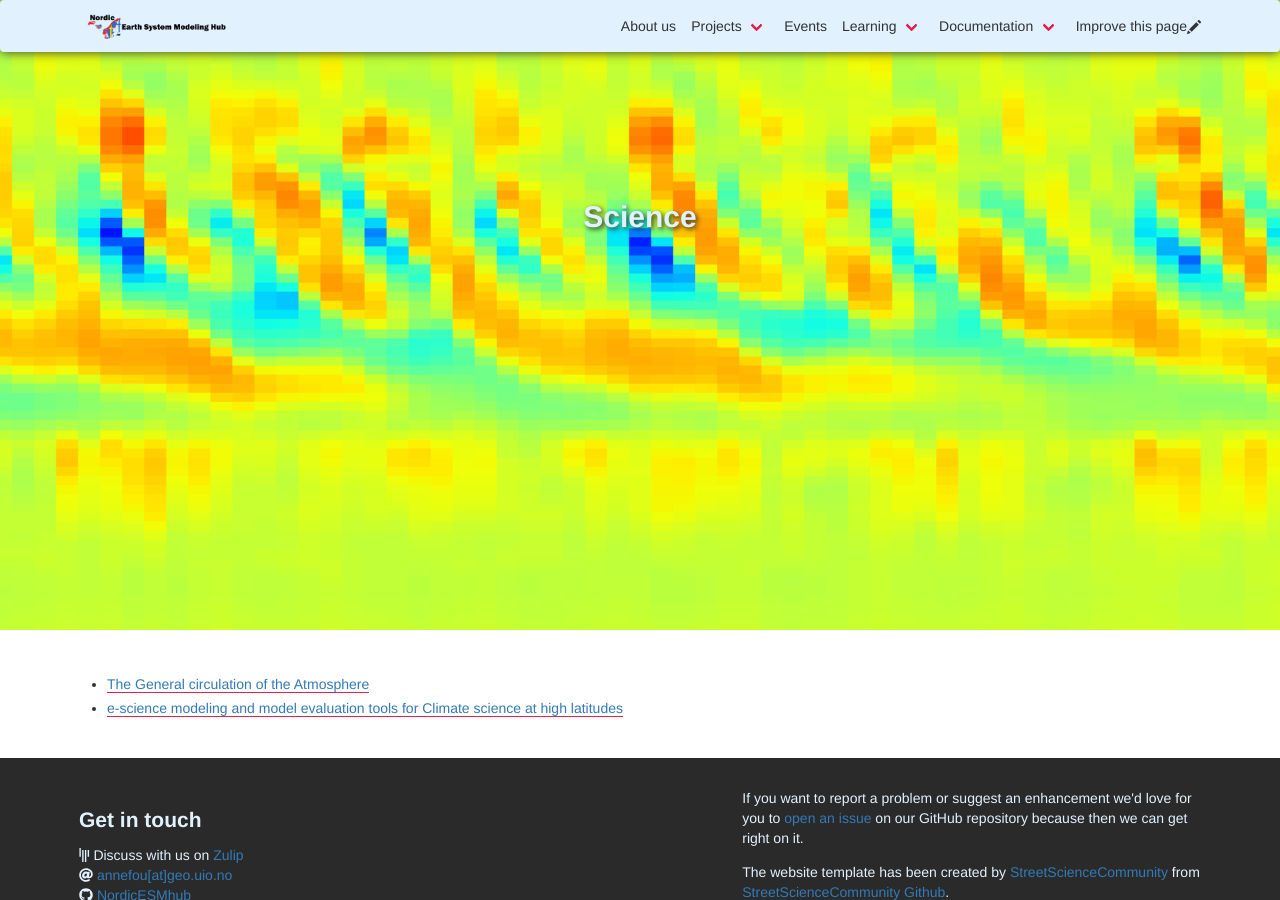
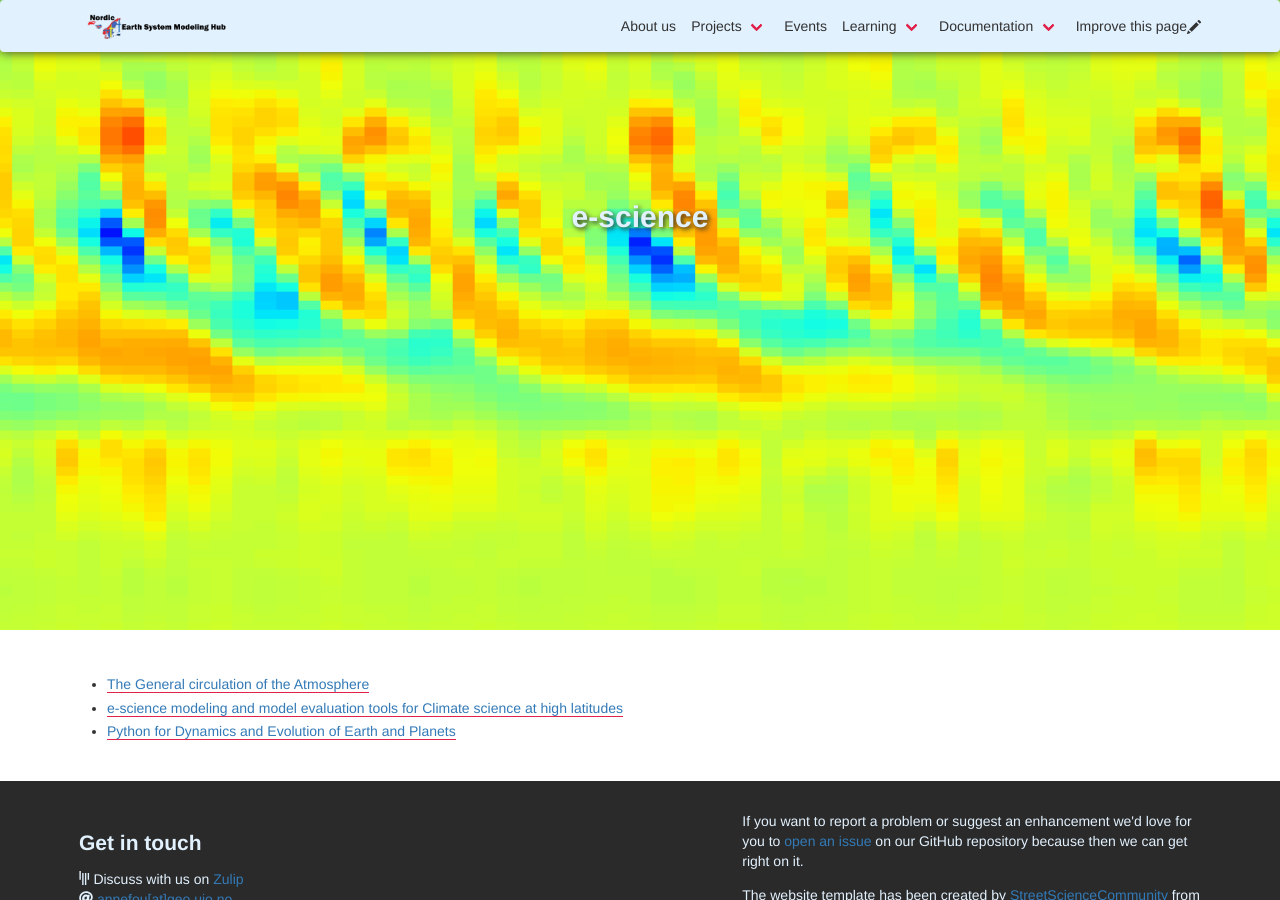
Before and after one commit to NordicESMhub/nordicesmhub.github.io, a Jekyll site: the page built from _tutorials/science.md, in a window 1280 px wide and 900 px high. Built offline with Jekyll 4.4.1, drawn with Linux system fonts in a browser that asks for light colours; nearby versions of some CDN libraries.

Commit message:
added new tutorial for DEEP

```diff
--- a/_tutorials/science.md
+++ b/_tutorials/science.md
@@ -1,8 +1,9 @@
 ---
 layout: default
-title: Science
+title: e-science
 image: /images/tutorials/science.png
 ---
 
 - [The General circulation of the Atmosphere](https://nordicesmhub.github.io/GEO4962/)
 - [e-science modeling and model evaluation tools for Climate science at high latitudes](https://nordicesmhub.github.io/NEGI-Andoya-2018)
+- [Python for Dynamics and Evolution of Earth and Planets](https://nordicesmhub.github.io/deep_python/)
```
